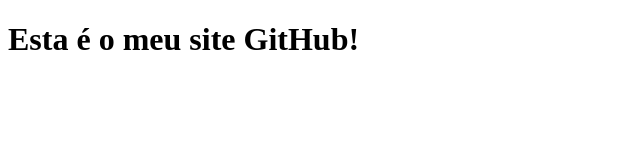
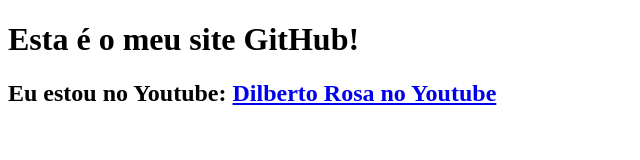
Before and after one commit to dilbertorosa/dilbertorosa.github.io, a plain HTML site: page index.html in a window 1280 px wide. Shown: the whole page, without its empty margins (0-640 px from the left). Drawn offline with Linux system fonts and the light colour scheme.

Commit message:
Update index.html
Link para o youtube

```diff
--- a/index.html
+++ b/index.html
@@ -5,5 +5,6 @@
   </head>
   <body>
     <h1>Esta é o meu site GitHub!</h1>
+    <h2>Eu estou no Youtube: <a href="wwww.youtube.com/dilbertorosa">Dilberto Rosa no Youtube</a></h2>
   </body>
 </html>
```
